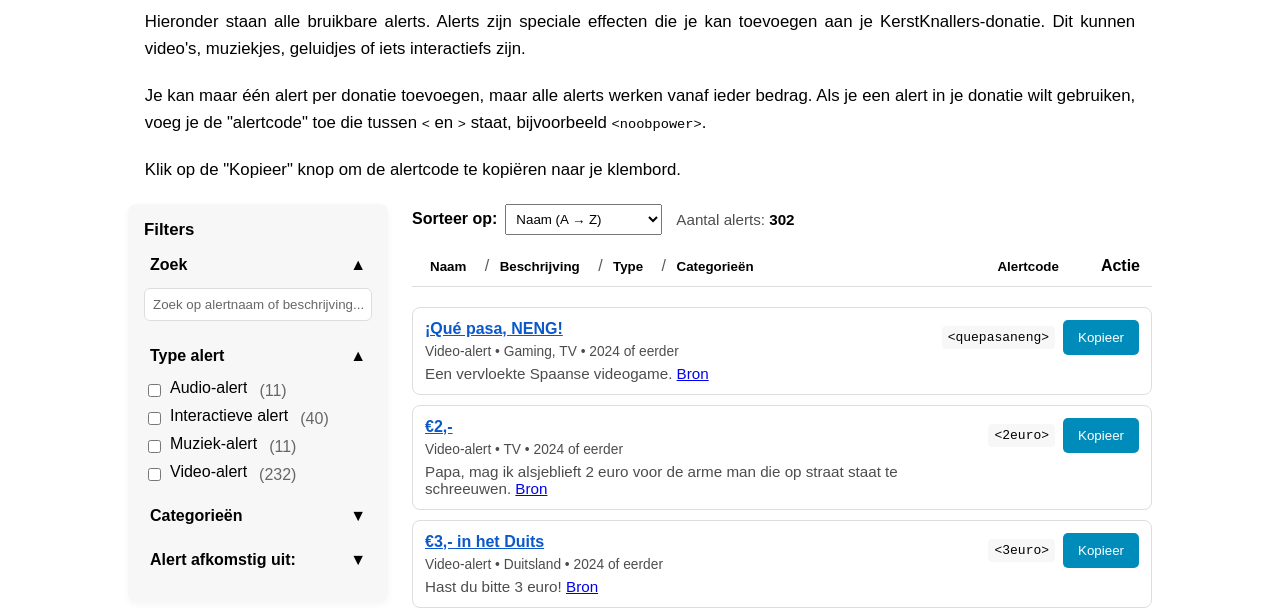
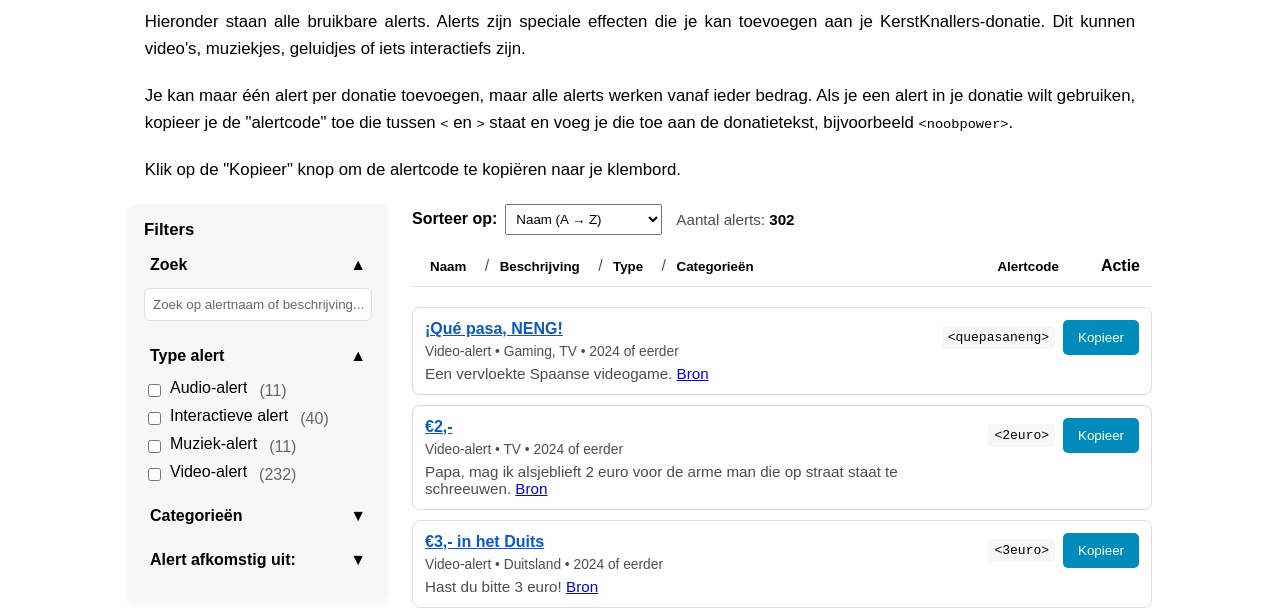
Before and after one commit to qastrol/site, a plain HTML site: page alerts.html in a window 1280 px wide. Shown: the part 165-780 px from the top of the page. Drawn offline with Linux system fonts and the light colour scheme.

Commit message:
Update alerts.html

```diff
--- a/alerts.html
+++ b/alerts.html
@@ -25,7 +25,7 @@
 
     <p>Hieronder staan alle bruikbare alerts. Alerts zijn speciale effecten die je kan toevoegen aan je KerstKnallers-donatie. Dit kunnen video's, muziekjes, geluidjes of iets interactiefs zijn.</p>
     <p>Je kan maar één alert per donatie toevoegen, maar alle alerts werken vanaf ieder bedrag.
-        Als je een alert in je donatie wilt gebruiken, voeg je de "alertcode" toe die tussen <code>&lt;</code> en <code>&gt;</code> staat, bijvoorbeeld <code>&lt;noobpower&gt;</code>.</p>
+        Als je een alert in je donatie wilt gebruiken, kopieer je de "alertcode" toe die tussen <code>&lt;</code> en <code>&gt;</code> staat en voeg je die toe aan de donatietekst, bijvoorbeeld <code>&lt;noobpower&gt;</code>.</p>
     <p>Klik op de "Kopieer" knop om de alertcode te kopiëren naar je klembord.</p>
 
     </div>
```
